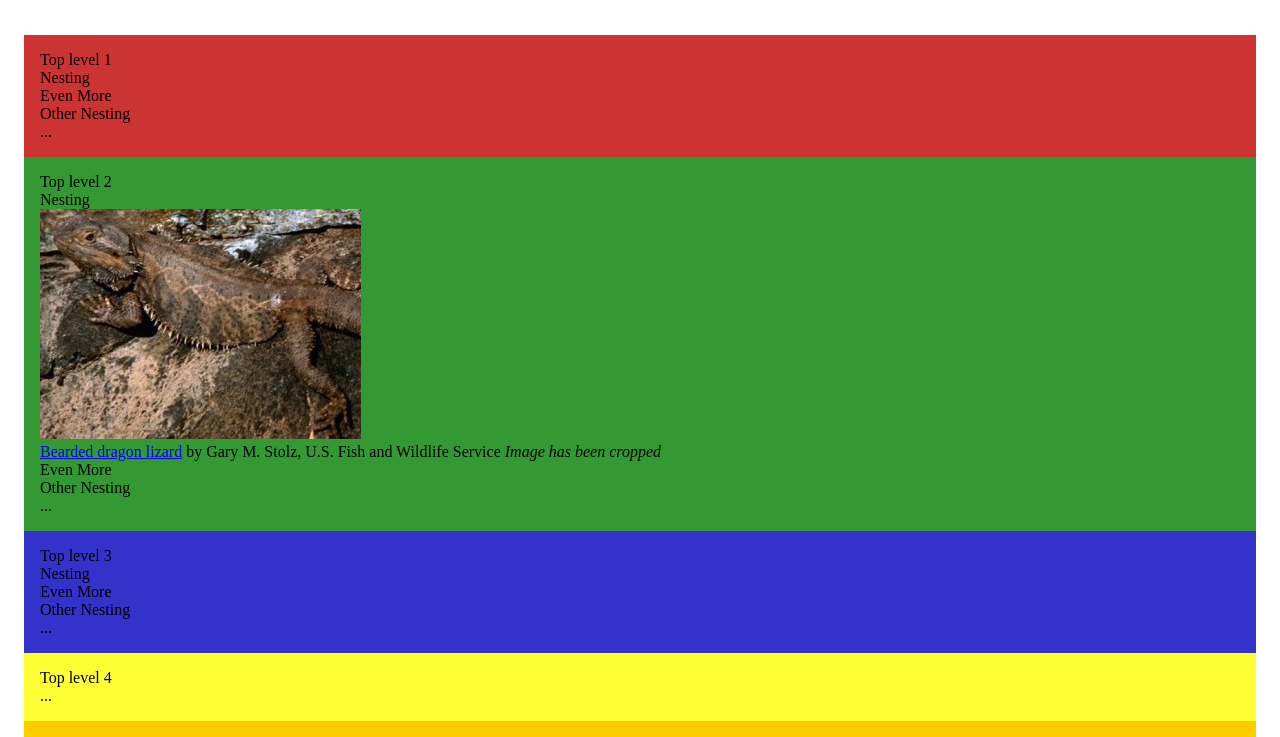
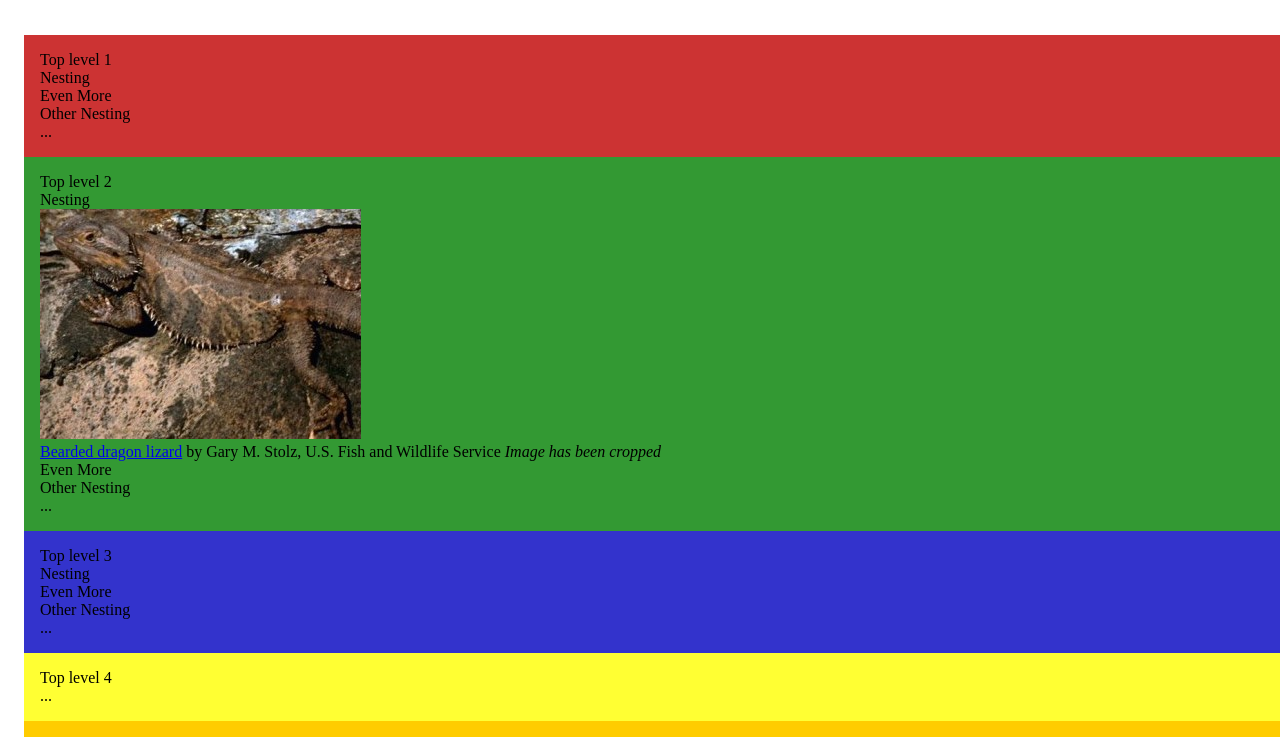
Before and after one commit to polleverywhere/sordid-dragon, a plain HTML site: page example.html in a window 1280 px wide. Shown: the part 61-798 px from the top of the page. Drawn offline with nearby package versions, Linux system fonts and the light colour scheme.

Commit message:
Fix & document MS Surface edge case bug

```diff
--- a/example.html
+++ b/example.html
@@ -8,7 +8,7 @@
     <script type="text/javascript" src="sordid-dragon.jquery.js"></script>
     <style>
       .list { padding: 1em; }
-      .item { padding: 1em; }
+      .item { padding: 1em; width: 100%; }
       .red { background-color: #cc3333; }
       .green { background-color: #339933; }
       .lightgreen { background-color: lightgreen; }
```
Also changed, not shown: README.md.
